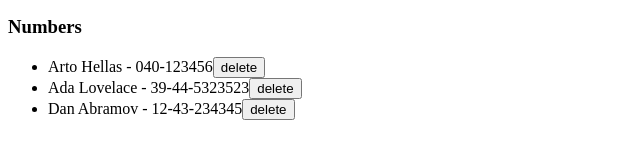
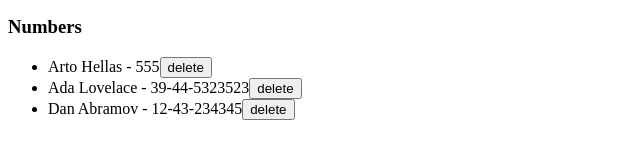
Before and after one commit to martinwilchesdev/full_stack_open_exercises, a React (Vite) app in the folder part2/phonebook/: page / in a window 1280 px wide. Shown: the part 220-367 px from the top of the page, without its empty margins (0-640 px from the left). Built offline with nearby package versions, Linux system fonts and the light colour scheme; data requests are answered from the project's data file.

Commit message:
Actualizar numero de telefono existente

```diff
--- a/part2/phonebook/db.json
+++ b/part2/phonebook/db.json
@@ -2,7 +2,7 @@
   "persons": [
     {
       "name": "Arto Hellas",
-      "number": "040-123456",
+      "number": "555",
       "id": "1"
     },
     {
--- a/part2/phonebook/src/App.jsx
+++ b/part2/phonebook/src/App.jsx
@@ -1,8 +1,6 @@
 import Filter from './components/Filter'
 import Persons from './components/Persons'
 import PersonsForm from './components/PersonsForm'
-
-import axios from 'axios'
 
 import { useState, useEffect } from 'react'
 
@@ -49,11 +47,22 @@
                 number: personInfo.number,
             }
 
+            const existPerson = persons.find((person) => person.name === personInfo.name)
+
             if (
-                persons.find((person) => person.name === personInfo.name) !==
-                undefined
+                existPerson !== undefined
             ) {
-                alert(`${personInfo.name} is already added to phonebook`)
+                if (window.confirm(`${personInfo.name} is already added to phonebook, replace the old number with a new one?`)) {
+                    setPerson.update(newObject, existPerson.id)
+                        .then(data => {
+                            setPersons(persons.map(p => {
+                                if (p.id == data.id) {
+                                    return data
+                                }
+                                return p
+                            }))
+                        })
+                }
             } else {
                 setPerson.create(newObject)
                     .then(data => {
--- a/part2/phonebook/src/services/persons.js
+++ b/part2/phonebook/src/services/persons.js
@@ -17,4 +17,9 @@
     return request.then(response => response.data)
 }
 
-export default { create, getAll, remove }
+const update = (obj, id) => {
+    const request = axios.put(`${baseUrl}/${id}`, obj)
+    return request.then(response => response.data)
+}
+
+export default { create, getAll, remove, update }
```
